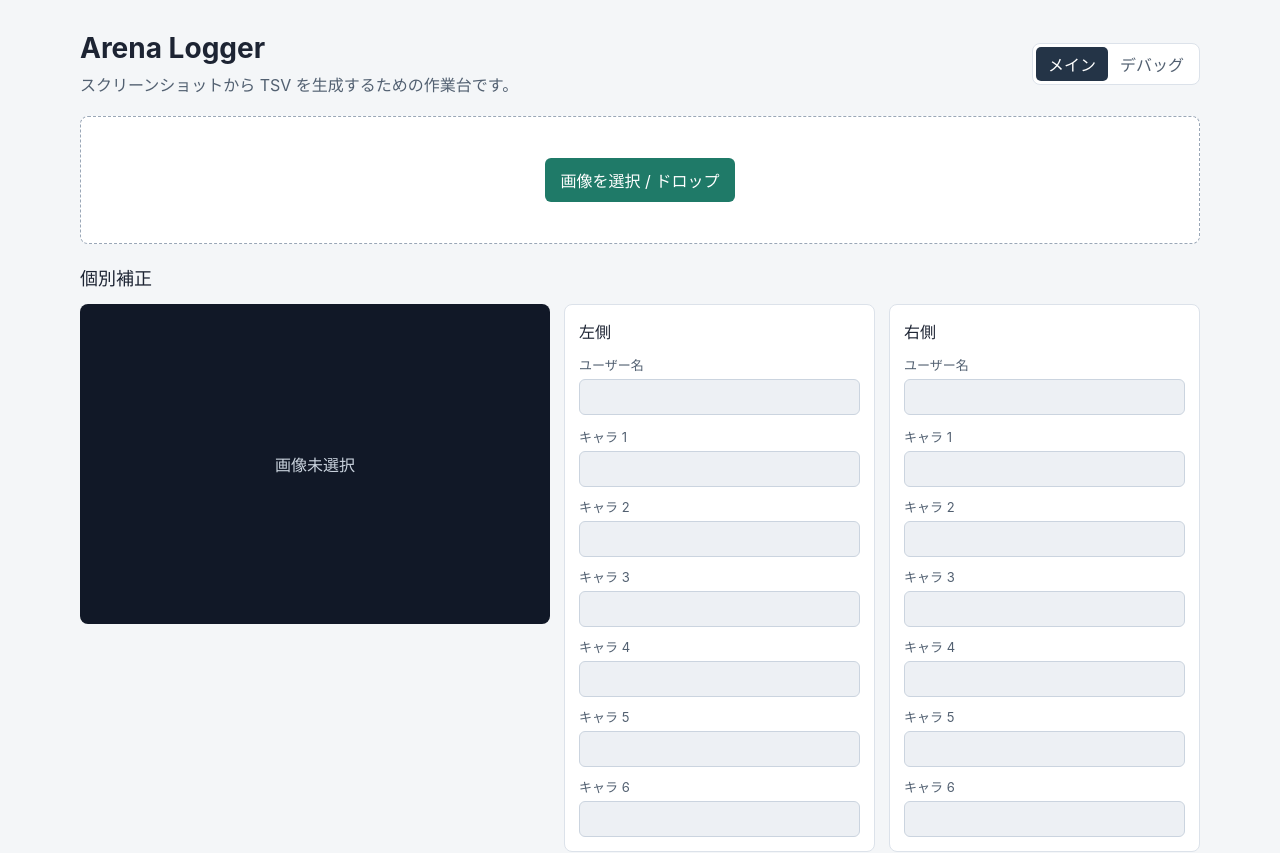
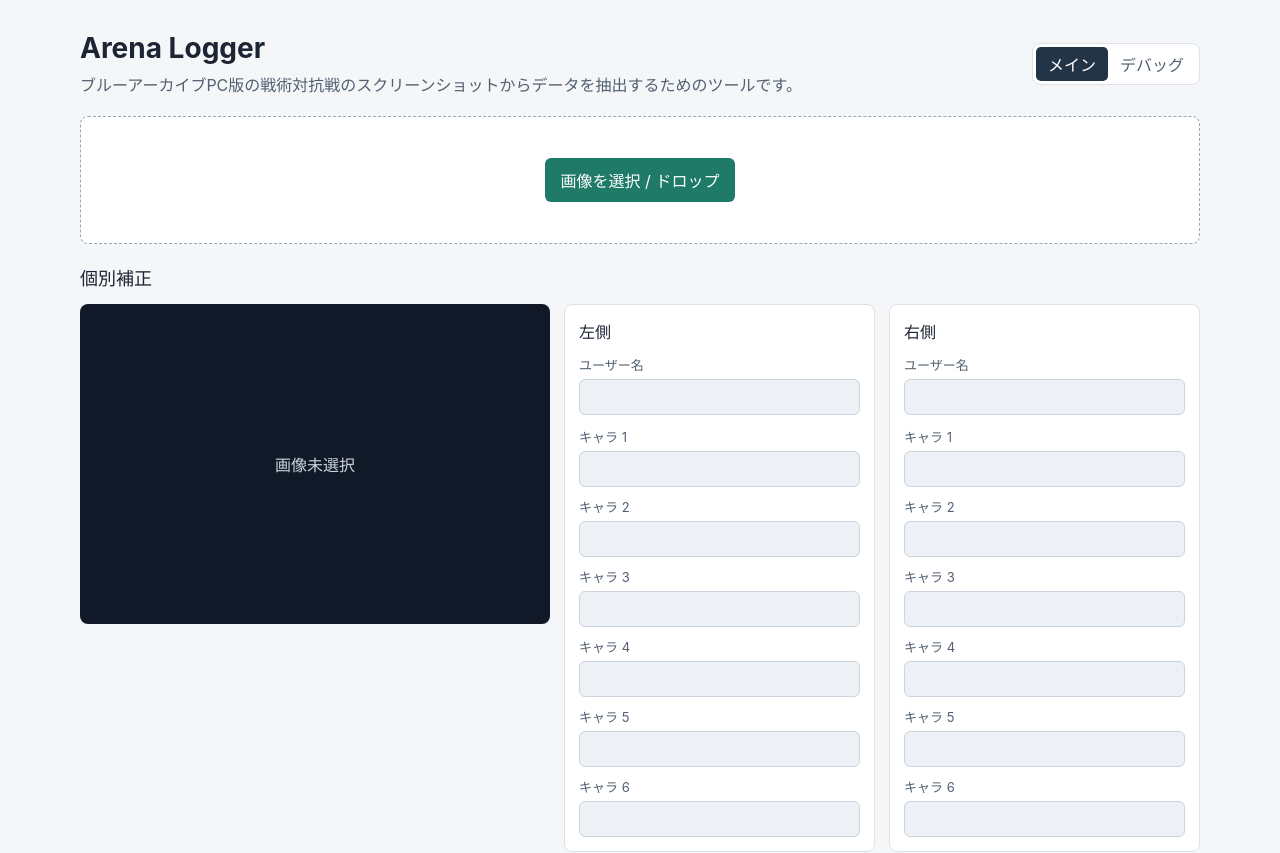
Before and after one commit to pissman045/arena_logger, a React (Vite) app: page / in a window 1280 px wide. Shown: the top 853 px of the page. Built offline with nearby package versions, Linux system fonts and the light colour scheme.

Commit message:
docs: rename app title

```diff
--- a/src/App.tsx
+++ b/src/App.tsx
@@ -14,7 +14,7 @@
         <header className="workspace-header">
           <div>
             <h1>Arena Logger</h1>
-            <p>スクリーンショットから TSV を生成するための作業台です。</p>
+            <p>ブルーアーカイブPC版の戦術対抗戦のスクリーンショットからデータを抽出するためのツールです。</p>
           </div>
           <div className="mode-switch" aria-label="表示モード">
             <button
```
